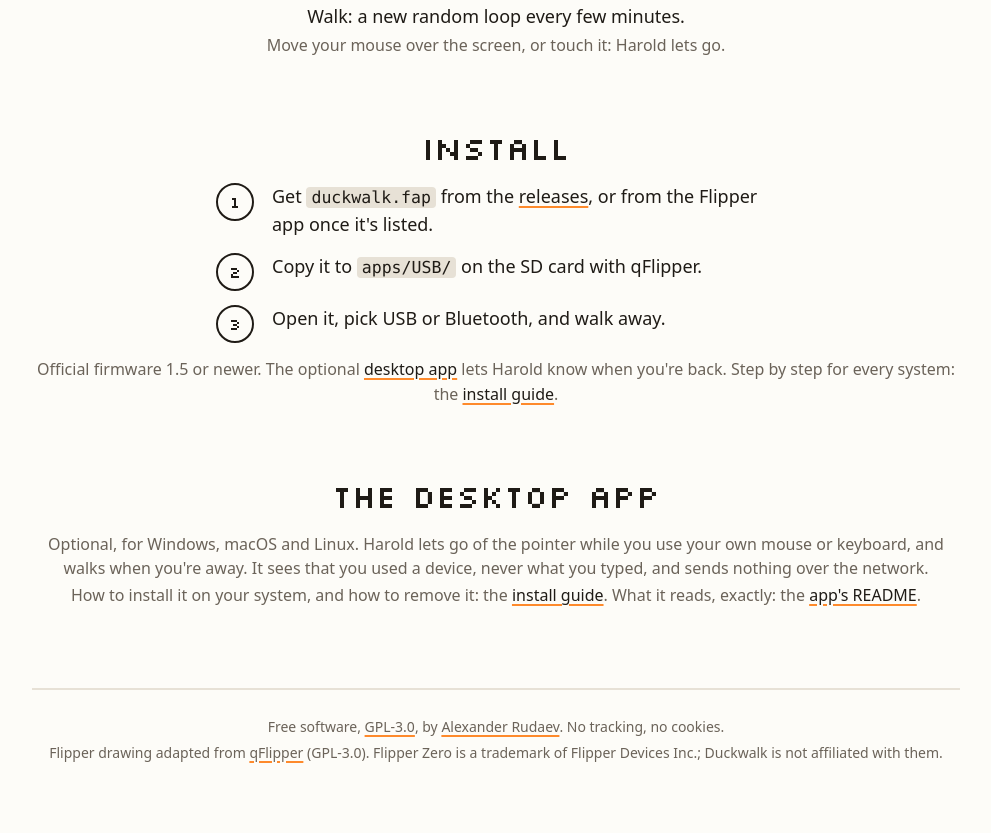
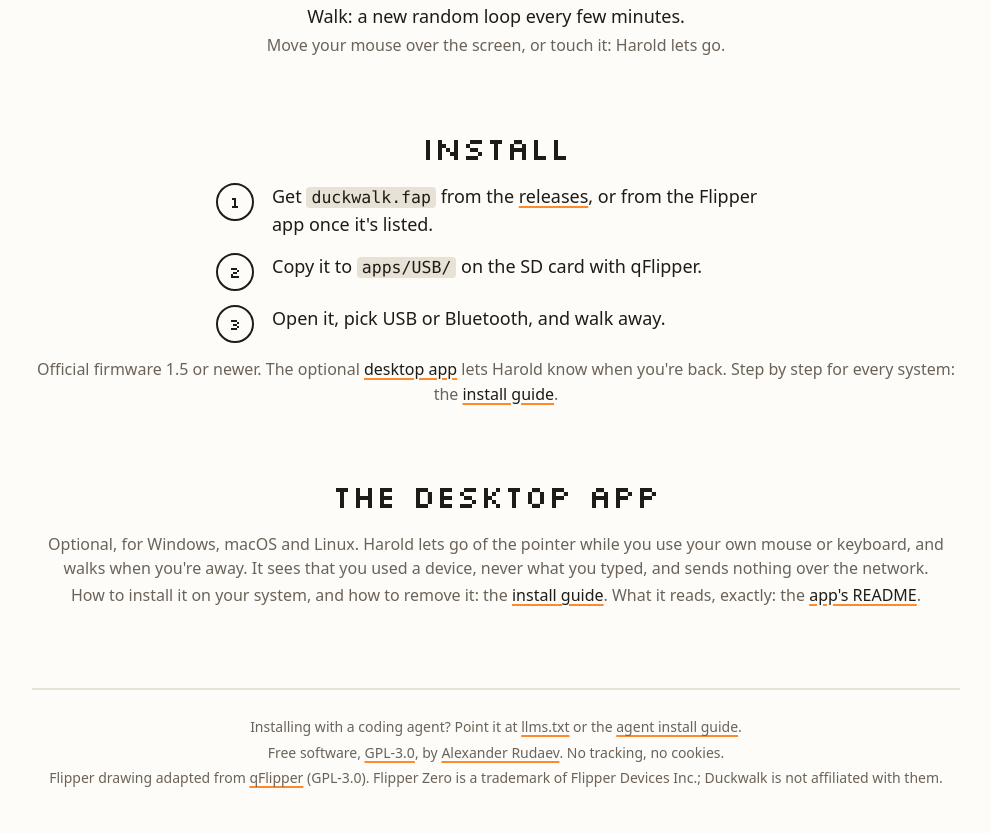
Before and after one commit to arudaev/duckwalk, a plain HTML site: page site/index.html in a window 1280 px wide. Shown: the part 2606-3439 px from the top of the page, without its empty margins (144-1135 px from the left). Before the commit the page ends 3413 px from the top, so only its background shows below. Drawn offline with Linux system fonts and the light colour scheme; files whose address does not match are found by name.

Commit message:
docs: an install guide for coding agents
docs/agents/install.md: what an installing agent checks, explains, asks and never does. AGENTS.md points to it, llms.txt on the site lists it. Refs #166

```diff
--- a/site/index.html
+++ b/site/index.html
@@ -15,6 +15,7 @@
 <meta name="twitter:card" content="summary_large_image">
 <meta name="color-scheme" content="light dark">
 <link rel="icon" href="harold.png">
+<link rel="alternate" href="llms.txt" title="Duckwalk for coding agents">
 <script>
   // Apply a saved theme before the first paint.
   try { const t = localStorage.getItem("duckwalk-theme"); if (t) document.documentElement.dataset.theme = t; } catch (e) {}
@@ -277,6 +278,7 @@
   </section>
 
   <footer>
+    <p>Installing with a coding agent? Point it at <a href="llms.txt">llms.txt</a> or the <a href="https://github.com/arudaev/duckwalk/blob/main/docs/agents/install.md">agent install guide</a>.</p>
     <p>Free software, <a href="https://github.com/arudaev/duckwalk/blob/main/LICENSE">GPL-3.0</a>, by <a href="https://arudaev.github.io">Alexander Rudaev</a>. No tracking, no cookies.</p>
     <p>Flipper drawing adapted from <a href="https://github.com/flipperdevices/qFlipper">qFlipper</a> (GPL-3.0). Flipper Zero is a trademark of Flipper Devices Inc.; Duckwalk is not affiliated with them.</p>
   </footer>
```
Also changed, not shown: site/llms.txt (added), 4 other files.
